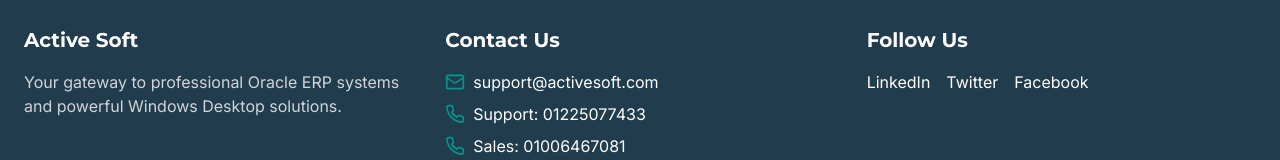
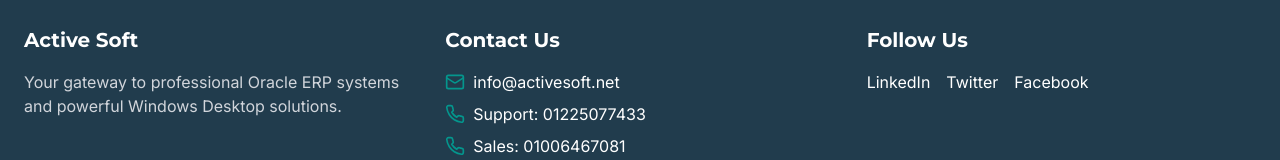
Before and after one commit to mrabdomr9/sb1-xbxfff, a React (Vite) app: page /brochures in a window 1280 px wide. Shown: the part 3538-3698 px from the top of the page. Built offline with nearby package versions, Linux system fonts and the light colour scheme.

Commit message:
Update Footer.tsx

```diff
--- a/src/components/Footer.tsx
+++ b/src/components/Footer.tsx
@@ -17,7 +17,7 @@ const Footer = () => {
             <div className="space-y-2">
               <div className="flex items-center space-x-2">
                 <Mail className="h-5 w-5 text-[#04968d]" />
-                <span>support@activesoft.com</span>
+                <span>info@activesoft.net</span>
               </div>
               <div className="flex items-center space-x-2">
                 <Phone className="h-5 w-5 text-[#04968d]" />
```
